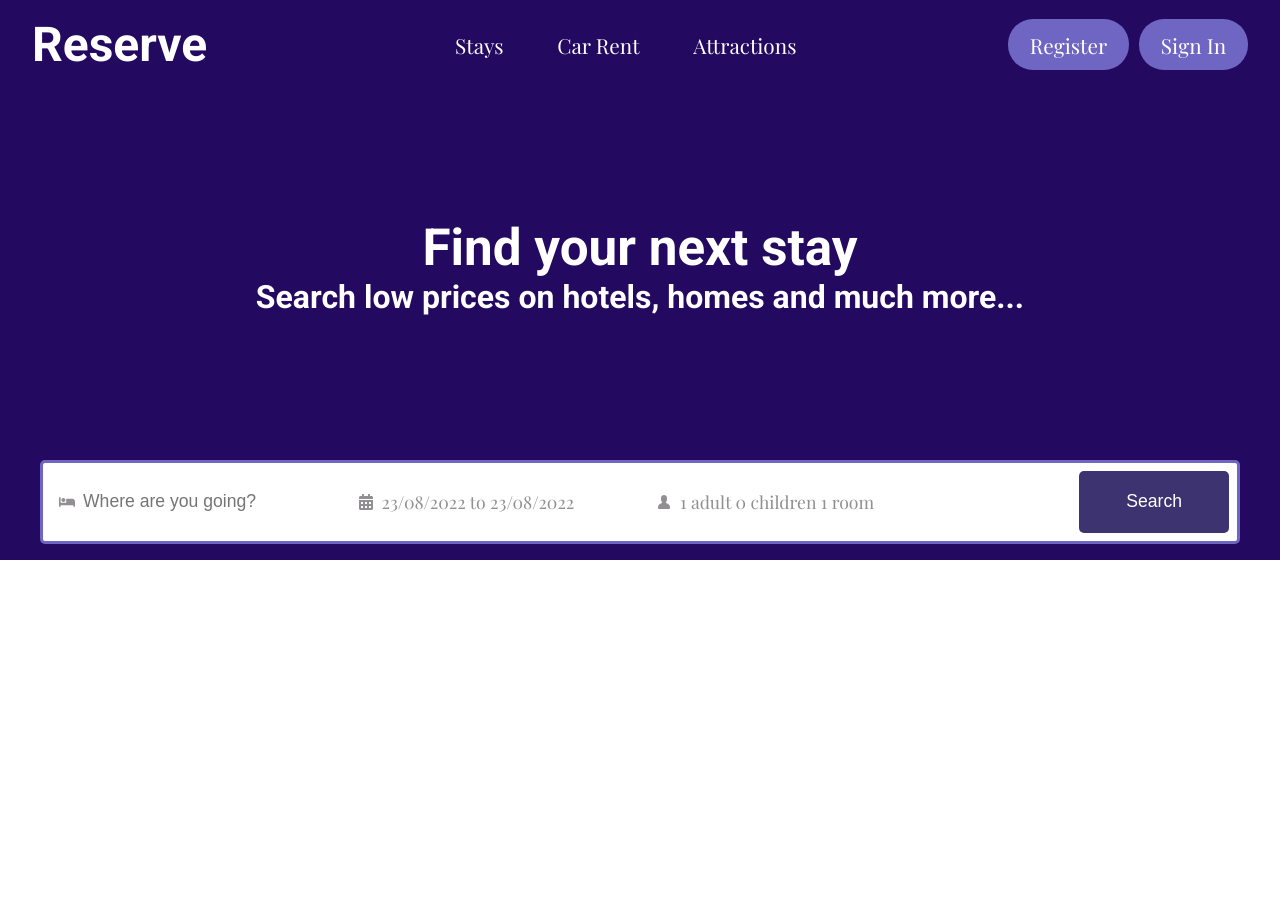
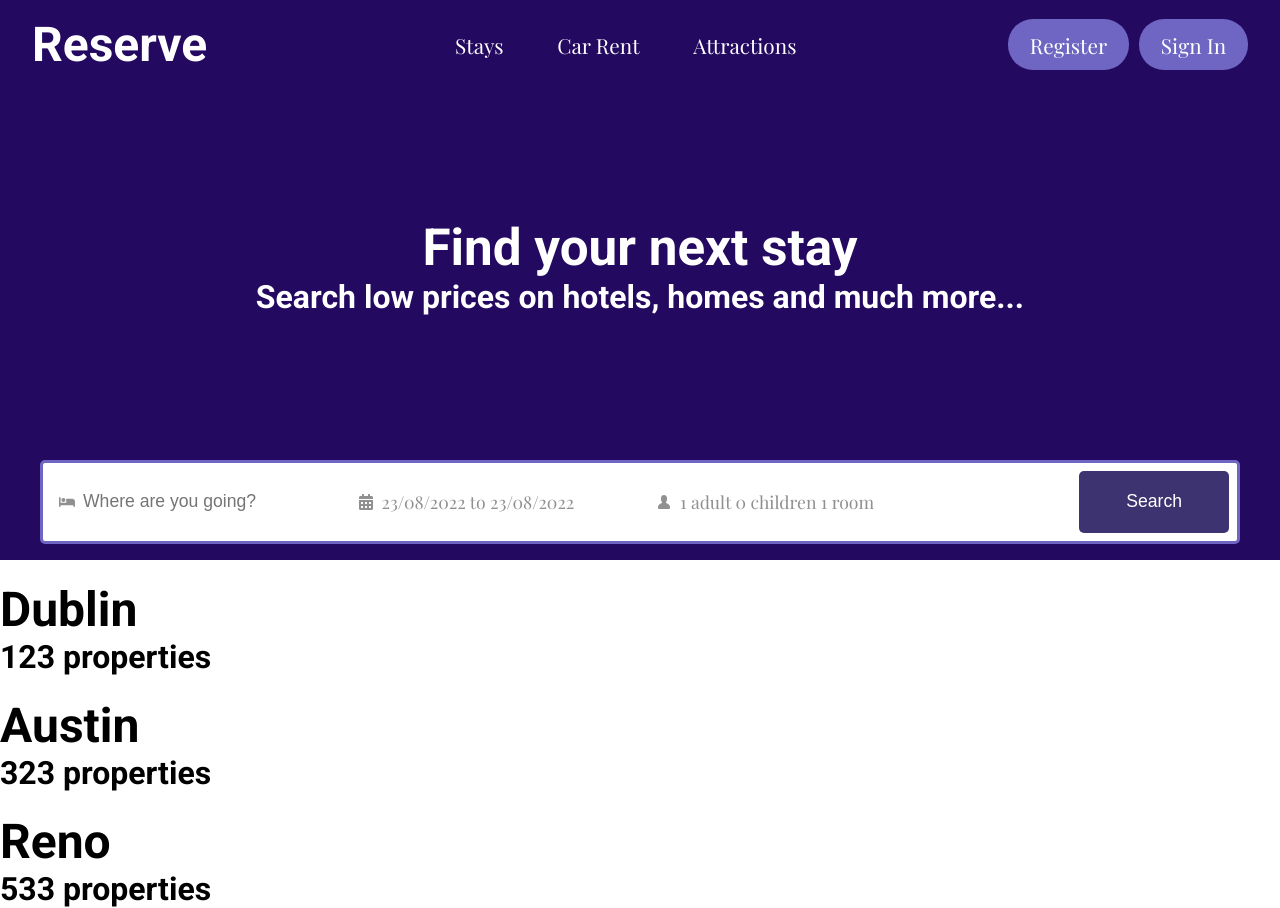
Before and after one commit to Ljusaj123/Reservation-App, a React (Create React App) app: page / in a window 1280 px wide. Before the commit the page ends 800 px from the top, so only its background shows below. Built offline with nearby package versions, Linux system fonts and the light colour scheme.

Commit message:
created featured component for home page

```diff
--- /dev/null
+++ b/src/components/Featured.js
@@ -0,0 +1,29 @@
+import React from "react";
+
+export const Featured = () => {
+  return (
+    <div className="featured">
+      <div className="featured__item">
+        <img src="" alt="" />
+        <div className="featured__titles">
+          <h2>Dublin</h2>
+          <h3>123 properties</h3>
+        </div>
+      </div>{" "}
+      <div className="featured__item">
+        <img src="" alt="" />
+        <div className="featured__titles">
+          <h2>Austin</h2>
+          <h3>323 properties</h3>
+        </div>
+      </div>{" "}
+      <div className="featured__item">
+        <img src="" alt="" />
+        <div className="featured__titles">
+          <h2>Reno</h2>
+          <h3>533 properties</h3>
+        </div>
+      </div>
+    </div>
+  );
+};
--- a/src/pages/Home.js
+++ b/src/pages/Home.js
@@ -1,10 +1,14 @@
 import React from "react";
 import { Header } from "../components/Header";
+import { Featured } from "../components/Featured";
 
 function Home() {
   return (
     <div>
       <Header />
+      <main className="home-container">
+        <Featured />
+      </main>
     </div>
   );
 }
```
